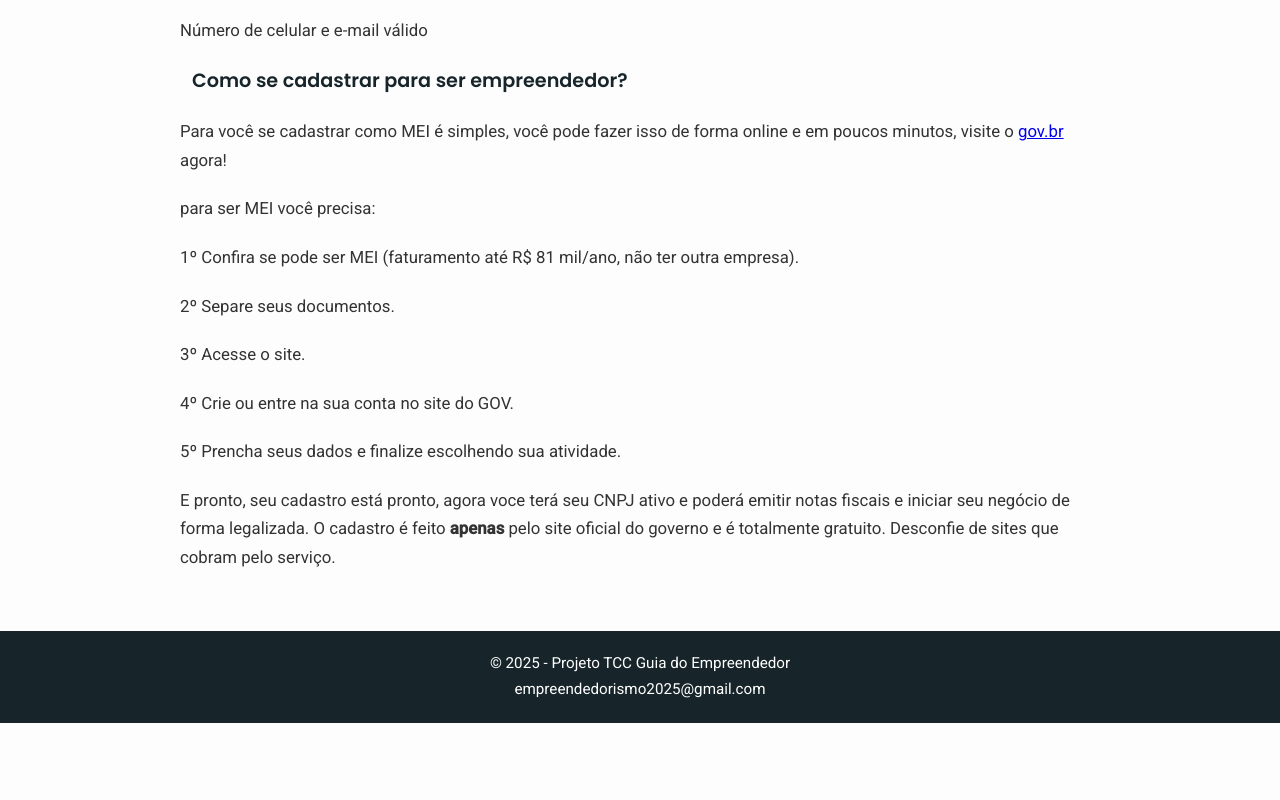
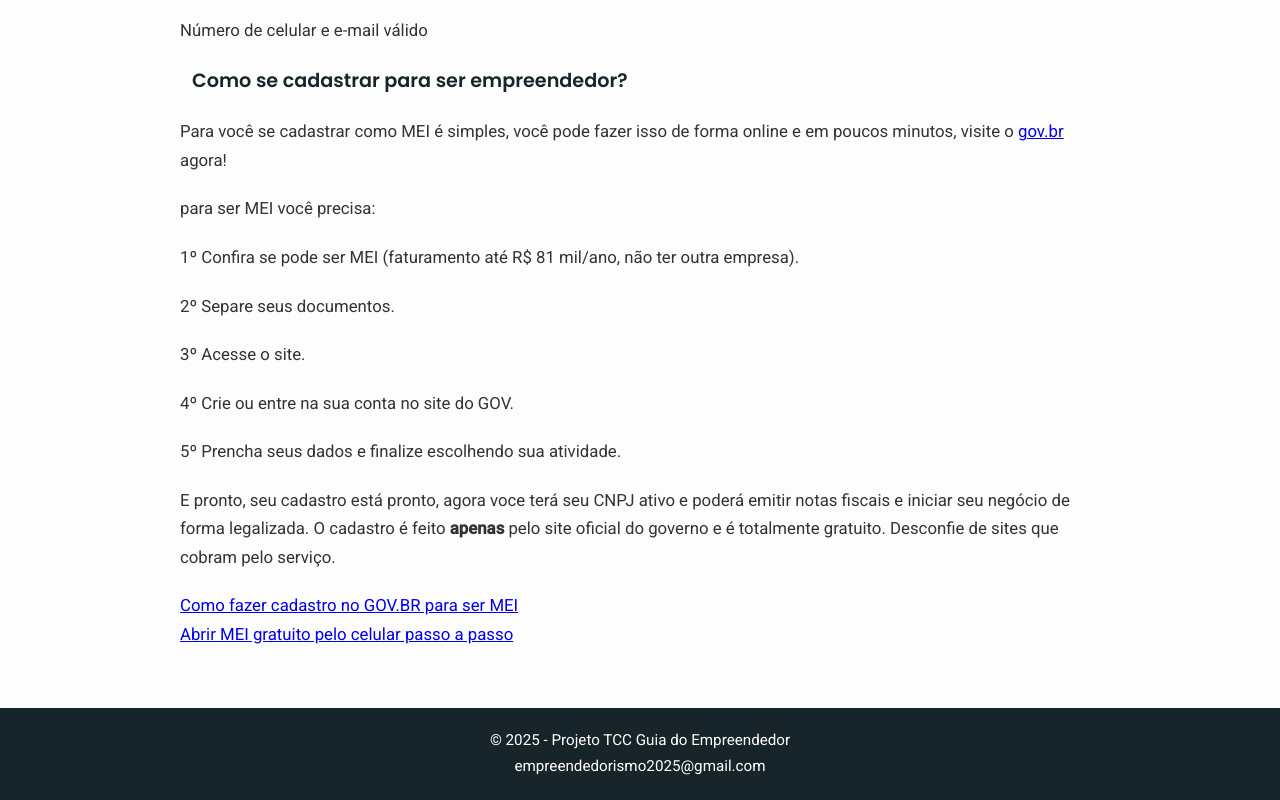
Before and after one commit to JefersonLaranjeira/guia-do-empreendedor, a plain HTML site: page index.html in a window 1280 px wide. Shown: the part 2005-2805 px from the top of the page. Before the commit the page ends 2728 px from the top, so only its background shows below. Drawn offline with Linux system fonts and the light colour scheme.

Commit message:
Update index.html
da linha 81 à 87

```diff
--- a/index.html
+++ b/index.html
@@ -78,6 +78,15 @@
       <p>4º Crie ou entre na sua conta no site do GOV.</p>
       <p>5º Prencha seus dados e finalize escolhendo sua atividade.</p>
       <p>E pronto, seu cadastro está pronto, agora voce terá seu CNPJ ativo e poderá emitir notas fiscais e iniciar seu negócio de forma legalizada. O cadastro é feito <strong>apenas</strong> pelo site oficial do governo e é totalmente gratuito. Desconfie de sites que cobram pelo serviço.</p>
+    <p><a href="https://www.youtube.com/watch?v=SWS6fZR9kMM" target="_blank">
+  Como fazer cadastro no GOV.BR para ser MEI
+</a>
+<br>
+<a href="https://www.youtube.com/watch?v=uwf_k9TJ29o" target="_blank">
+  Abrir MEI gratuito pelo celular passo a passo
+</a></p>
+
+
     </section>
   </main>
 
```
